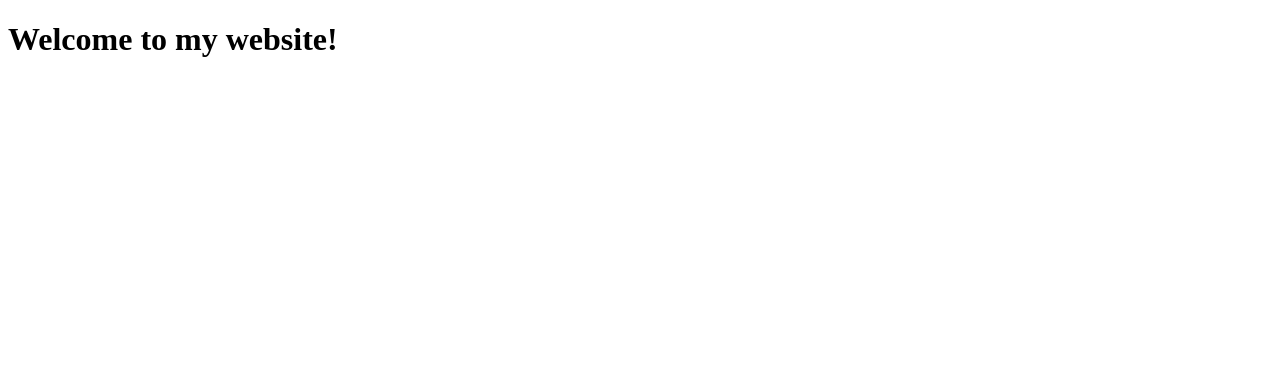
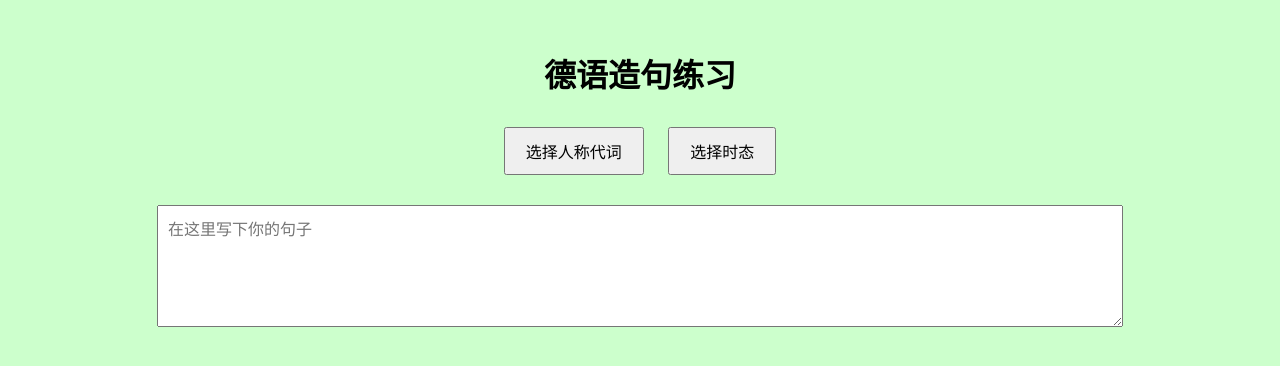
Before and after one commit to hangerui189/codingpractice, a plain HTML site: page index.html in a window 1280 px wide. Drawn offline with Linux system fonts and the light colour scheme.

Commit message:
index.html

```diff
--- a/index.html
+++ b/index.html
@@ -1,10 +1,53 @@
 <!DOCTYPE html>
-<html lang="en">
+<html lang="de">
 <head>
     <meta charset="UTF-8">
-    <title>My Page</title>
+    <meta name="viewport" content="width=device-width, initial-scale=1.0">
+    <title>德语造句练习</title>
+    <style>
+        body {
+            font-family: Arial, sans-serif;
+            text-align: center;
+            margin: 50px;
+            background-color: #ccffcc; /* 浅绿色背景 */
+        }
+        button {
+            margin: 10px;
+            padding: 10px 20px;
+            font-size: 16px;
+        }
+        textarea {
+            width: 80%;
+            height: 100px;
+            margin-top: 20px;
+            padding: 10px;
+            font-size: 16px;
+        }
+    </style>
 </head>
 <body>
-    <h1>Welcome to my website!</h1>
+    <h1>德语造句练习</h1>
+    <button id="pronounButton">选择人称代词</button>
+    <button id="tenseButton">选择时态</button>
+    <textarea id="sentenceInput" placeholder="在这里写下你的句子"></textarea>
+
+    <script>
+        const pronouns = ["ich", "du", "er", "wir", "ihr", "sie"];
+        const tenses = ["一般现在时", "过去时", "现在完成时", "过去完成时", "第一将来时", "第二将来时"];
+
+        const pronounButton = document.getElementById("pronounButton");
+        const tenseButton = document.getElementById("tenseButton");
+        const sentenceInput = document.getElementById("sentenceInput");
+
+        pronounButton.addEventListener("click", () => {
+            const randomPronoun = pronouns[Math.floor(Math.random() * pronouns.length)];
+            sentenceInput.value = randomPronoun + " ";
+        });
+
+        tenseButton.addEventListener("click", () => {
+            const randomTense = tenses[Math.floor(Math.random() * tenses.length)];
+            sentenceInput.value += randomTense;
+        });
+    </script>
 </body>
 </html>
```
